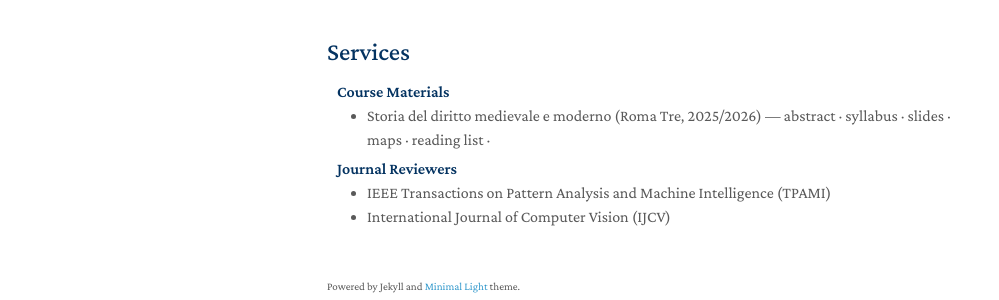
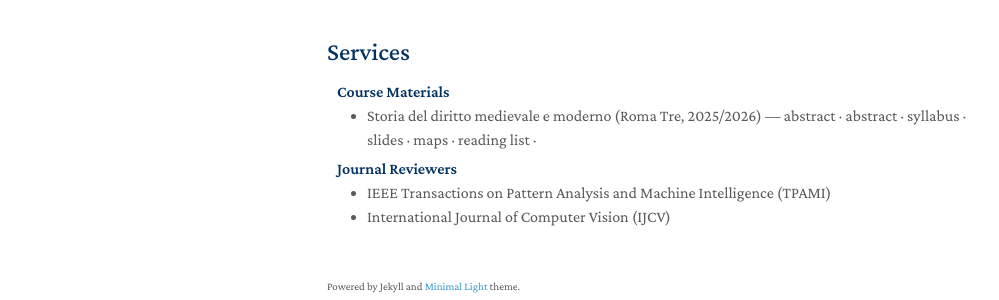
Before and after one commit to rinaldiferri/rinaldiferri.github.io, a Jekyll site: the page built from index.md, in a window 1280 px wide and 1352 px high. Shown: the part 985-1285 px from the top of the window, without its empty margins (143-1142 px from the left). Built offline with Jekyll 4.4.1, drawn with Linux system fonts in a browser that asks for light colours; a style sheet for code colours, icons or effects is not loaded; our own code applies the rules of GitHub Pages for plain Markdown files.

Commit message:
Update services.md

```diff
--- a/_includes/services.md
+++ b/_includes/services.md
@@ -6,6 +6,7 @@
 <li>
   <autocolor>Storia del diritto medievale e moderno (Roma Tre, 2025/2026) </autocolor> —
   <a href="assets/files/course.txt"><autocolor>abstract</autocolor></a> ·
+  <a href="assets/files/course.html"><autocolor>abstract</autocolor></a> ·
   <a href="https://studiumanistici.uniroma3.it/insegnamento-erogato/dipartimento-di-studi-umanistici/lm/2025-2026/storia-e-societa-0580707308500001/fc0a7544-2def-41a0-bf79-fc28f31eff77--20711454/"><autocolor>syllabus</autocolor></a> ·
   <a href="assets/files/slides.zip"><autocolor>slides</autocolor></a> ·
   <a href="assets/files/maps.zip"><autocolor>maps</autocolor></a> ·
```
